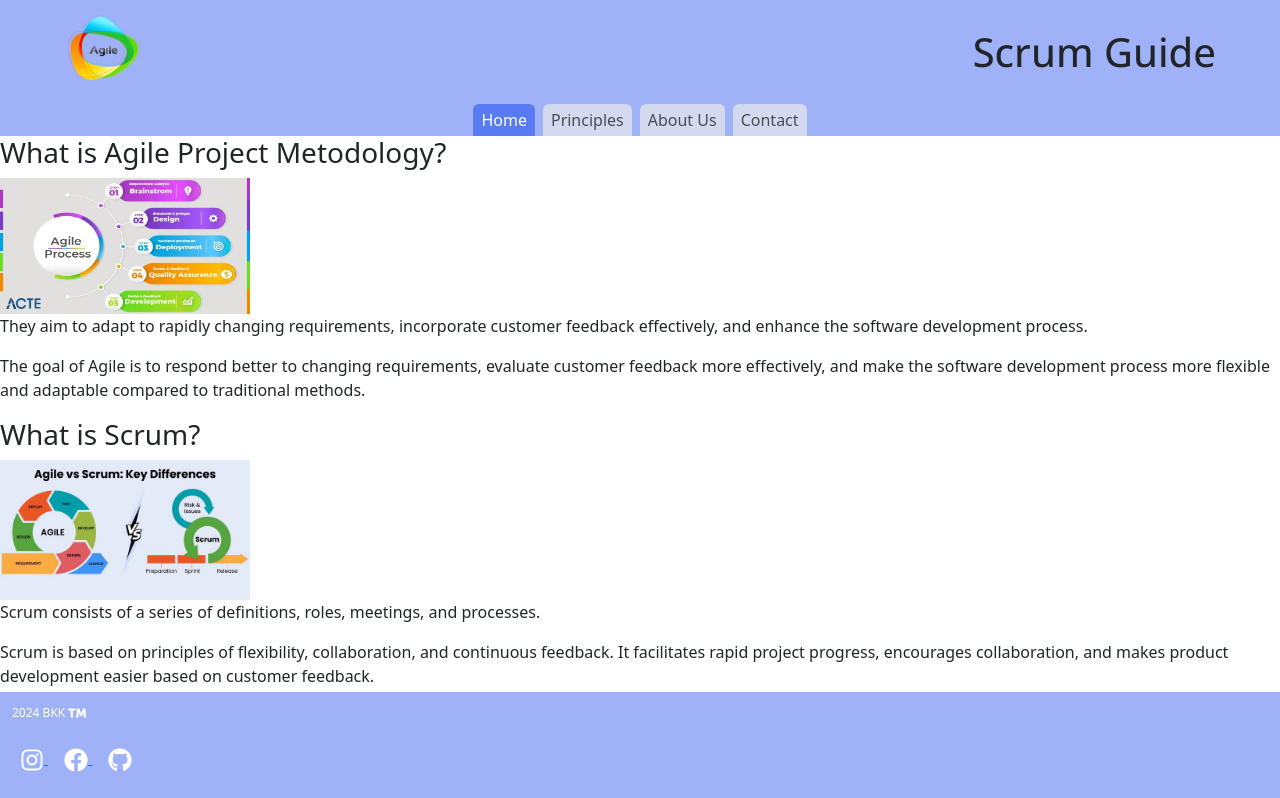
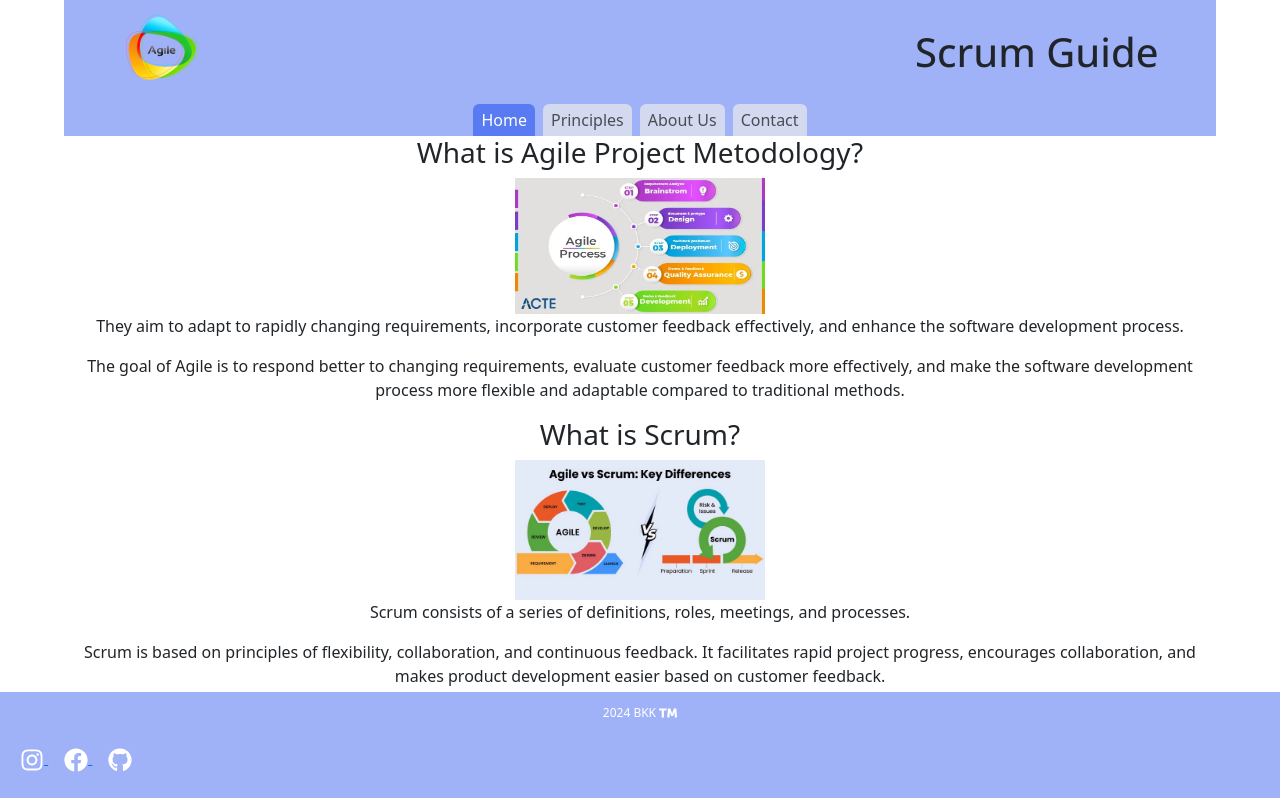
Before and after one commit to indiano881/Scrum-guide-BKK, a React (Vite) app: page / in a window 1280 px wide. Shown: the top 798 px of the page. Built offline with nearby package versions, Linux system fonts and the light colour scheme.

Commit message:
BKK43 progressing to have a nice disposition of the pictures

```diff
--- a/src/styles/global.css
+++ b/src/styles/global.css
@@ -3,5 +3,6 @@ h1 {
 }
 
 body {
-  padding: 0 0 8% 0;
+  padding: 0 5% 8% 5%;
+  text-align: center;
 }
```
